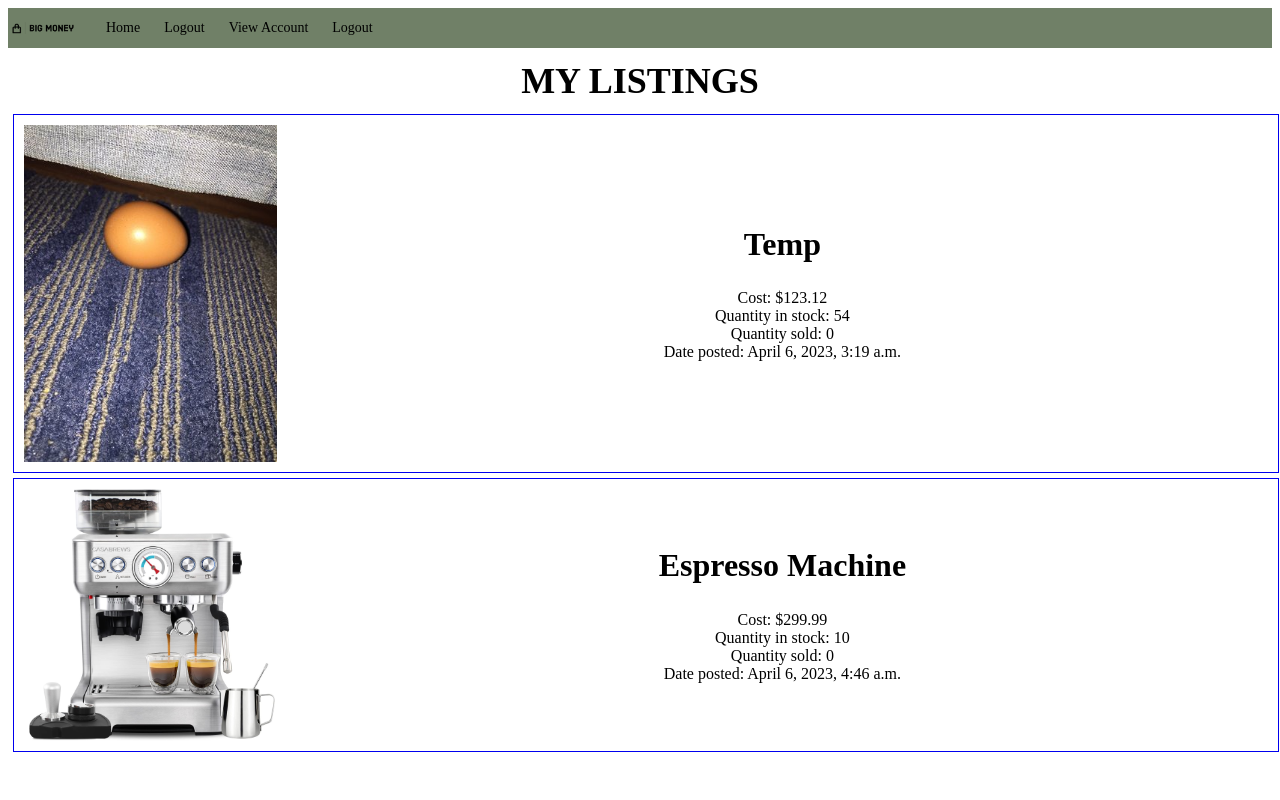
After one commit to ChandlerWeeks/Group2, a Django app: page /view-my-listings/ in a window 1280 px wide. The commit adds this page. Run offline with Django 4.2, Linux system fonts and the light colour scheme; a user stored in the database is signed in; data comes from the database, SQL or seed files in the repository; both versions use the stored data as it was after the commit.

Commit message:
Sellers can view their product

```diff
--- a/bigMoney/forms.py
+++ b/bigMoney/forms.py
@@ -20,7 +20,7 @@ class AddressForm(forms.ModelForm):
 class accountDetailsForm(forms.ModelForm):
     class Meta:
         model = User
-        fields = ['name', 'email', 'balance']
+        fields = ['name', 'email', 'card_number']
 
 class merchandiseForm(forms.ModelForm):
     class Meta:
--- a/bigMoney/models.py
+++ b/bigMoney/models.py
@@ -2,6 +2,7 @@ from django.db import models
 from django.contrib.auth.models import AbstractUser
 from django.utils import timezone
 from django.conf import settings
+from django.core.validators import MinLengthValidator
 
 # Create your models here.
 
@@ -32,6 +33,7 @@ class merchandise(models.Model):
     description = models.TextField(max_length=1024)
     image = models.ImageField(default='default.jpg', upload_to='product_images')
     quantity_in_stock = models.IntegerField()
+    quantity_sold = models.IntegerField(default=0)
 
     is_approved = models.BooleanField(default=None, null=True)
 
@@ -54,6 +56,7 @@ class User(AbstractUser):
         ("C", "Customer")
     )
     role = models.CharField(max_length=1, blank=False, choices=USER_ROLES, default="S")
+    card_number = models.CharField(max_length=16, null=True, validators=[MinLengthValidator(16)])
 
     email = models.EmailField(max_length=255, default="")
     name = models.CharField(max_length=255, default="New User")
--- a/bigMoney/static/styling/styles.css
+++ b/bigMoney/static/styling/styles.css
@@ -224,3 +224,45 @@ div.container {
     background-color: #555;
     color: white;
 }
+
+.merchandise-items {
+    border: 1px solid;
+    width: 100%;
+    margin: 5px;
+    display: flex;
+    align-items: center
+}
+
+.merchandise-items:hover {
+    background-color: #e6e6e6
+}
+
+.merchandise-items img {
+    width: 20%;
+    height: auto;
+    float: left;
+    margin: 10px;
+    max-height: 500px;
+}
+
+.merchandise-items ul {
+    list-style-type: none;
+    margin: 0;
+    padding: 0;
+    flex-grow: 1;
+}
+
+.merchandise-items li {
+    color: black;
+    text-align: center;
+    text-decoration: none;
+}
+
+.merchandise-items h2 {
+    font-family: 'Times New Roman', "Georgia", "Arial";
+    font-size: 32px;
+    display: block;
+    text-align: center;
+    text-transform: capitalize;
+    margin-top: 0;
+}
--- a/bigMoney/templates/header.html
+++ b/bigMoney/templates/header.html
@@ -5,11 +5,10 @@
     <ul class="nav-bar">
         <li><img src="{% static '/images/BigMoney.png'%}", alt="view sales picture" width="100" height="100"></li>
         <li><a href="/">Home</a></li>
-        <li><a>Cart</a></li>
         {% if user.is_authenticated %}
         <li><a href="{% url 'logout' %}">Logout</a></li>
-        <!--Might be smart to make a view user page, and have this nested-->
         <li><a href="{% url 'view-account' %}">View Account</a></li>
+        <li><a href="{% url 'logout' %}">Logout</a></li>
         {% else %}
         <li><a href="{% url 'login' %}">Login</a></li>
         <li><a href="{% url 'register' %}">Register</a></li>
--- /dev/null
+++ b/bigMoney/templates/view-my-sales.html
@@ -0,0 +1 @@
+{%extends 'base.html'}
--- /dev/null
+++ b/bigMoney/templates/view_my_listings.html
@@ -0,0 +1,24 @@
+{% extends 'base.html' %}
+
+{% block content %}
+  <h1 class="page-title">My Listings</h1>
+  {% if listings %}
+      {% for listing in listings %}
+      <a href="{% url 'view-product' item_id=listing.id %}" style="text-decoration: none">
+        <div class="merchandise-items">
+            <img src="{{ listing.image.url }}" alt="{{ listing.name }} image">
+            <ul>
+                <li><h2>{{ listing.title }}</h2></li>
+                <li>Cost: ${{ listing.cost }}</li>
+                <li>Quantity in stock: {{ listing.quantity_in_stock }}</li>
+                <li>Quantity sold: {{ listing.quantity_sold }}</li>
+                <li>Date posted: {{ listing.date_posted }}</li>
+            </ul>
+        </div>
+      </a>
+      {% endfor %}
+  {% else %}
+    <p>You have no listings.</p>
+  {% endif %}
+
+{% endblock %}
--- a/bigMoney/urls.py
+++ b/bigMoney/urls.py
@@ -10,10 +10,10 @@ urlpatterns = [
  path("logout/", views.logout_view, name="logout"),
  path("view_account/", views.view_account_details, name="view-account"),
  path('change_address/', views.change_address, name="change-address"),
- path('edit-account', views.edit_account, name="edit-account"),
- path('create-listing', views.create_listing, name="create-listing"),
- path('view-my-listings', views.home, name="view-my-listings"),
- path('view-my-sales', views.home, name='view-my-sales'),
+ path('edit-account/', views.edit_account, name="edit-account"),
+ path('create-listing/', views.create_listing, name="create-listing"),
+ path('view-my-listings/', views.view_my_merchandise, name="view-my-listings"),
+ path('view-my-sales/', views.home, name='view-my-sales'),
  path('view-product/<int:item_id>/', views.view_merchandise, name="view-product")
 ]
 
--- a/bigMoney/views.py
+++ b/bigMoney/views.py
@@ -88,7 +88,7 @@ def view_account_details(request):
 def edit_account(request):
     user = request.user
     if request.method == 'POST':
-        form = accountDetailsForm(request.POST)
+        form = accountDetailsForm(request.POST, instance=user)
         if (form.is_valid()):
             user = form.save()
             return redirect('home')
@@ -121,3 +121,9 @@ def create_listing(request):
 def view_merchandise(request, item_id):
     item = get_object_or_404(merchandise, pk=item_id)
     return render(request, 'view_item.html', {'item': item})
+
+@login_required
+def view_my_merchandise(request):
+    listings = request.user.available_merch.all()
+    context = {'listings': listings}
+    return render(request, 'view_my_listings.html', context)
```
Also changed, not shown: bigMoney/templates/edit_account.html (+5 -5 lines), bigMoney/migrations/0012_merchandise_quantity_sold.py (added), bigMoney/migrations/0013_user_card_number.py (added), db.sqlite3.
